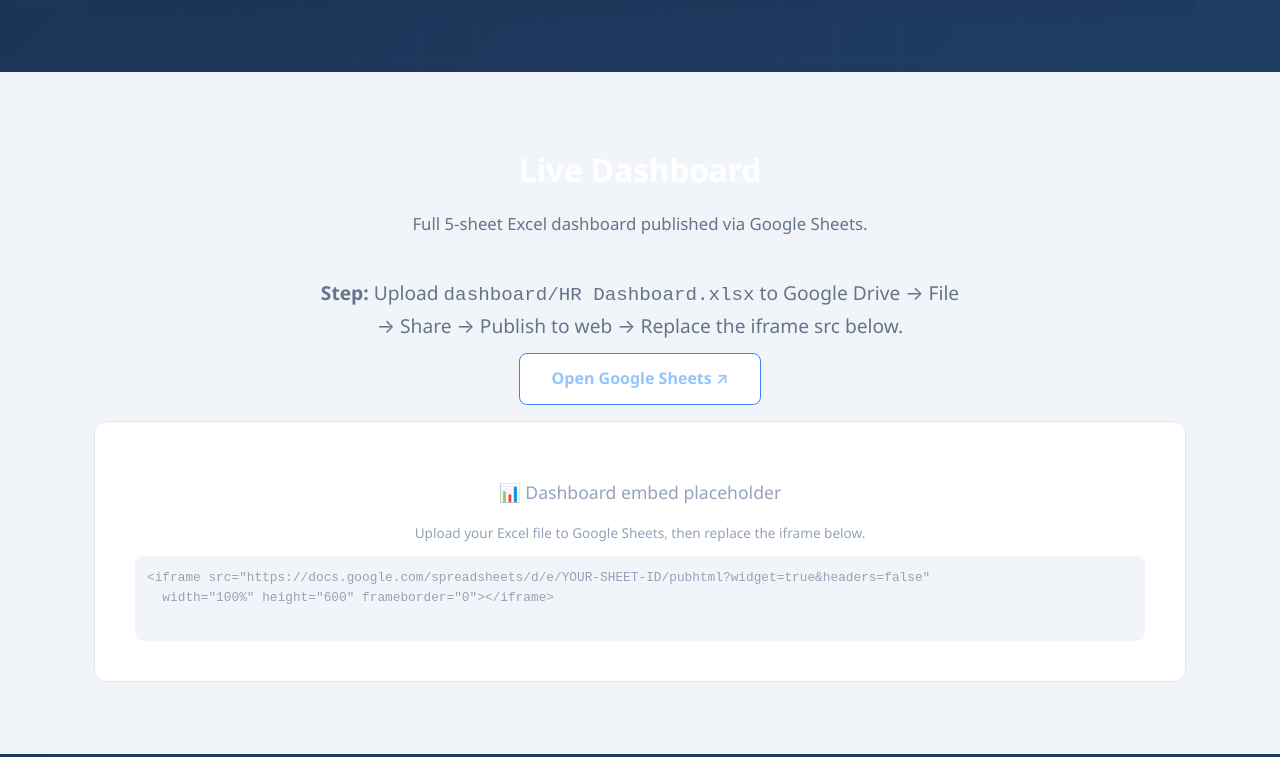
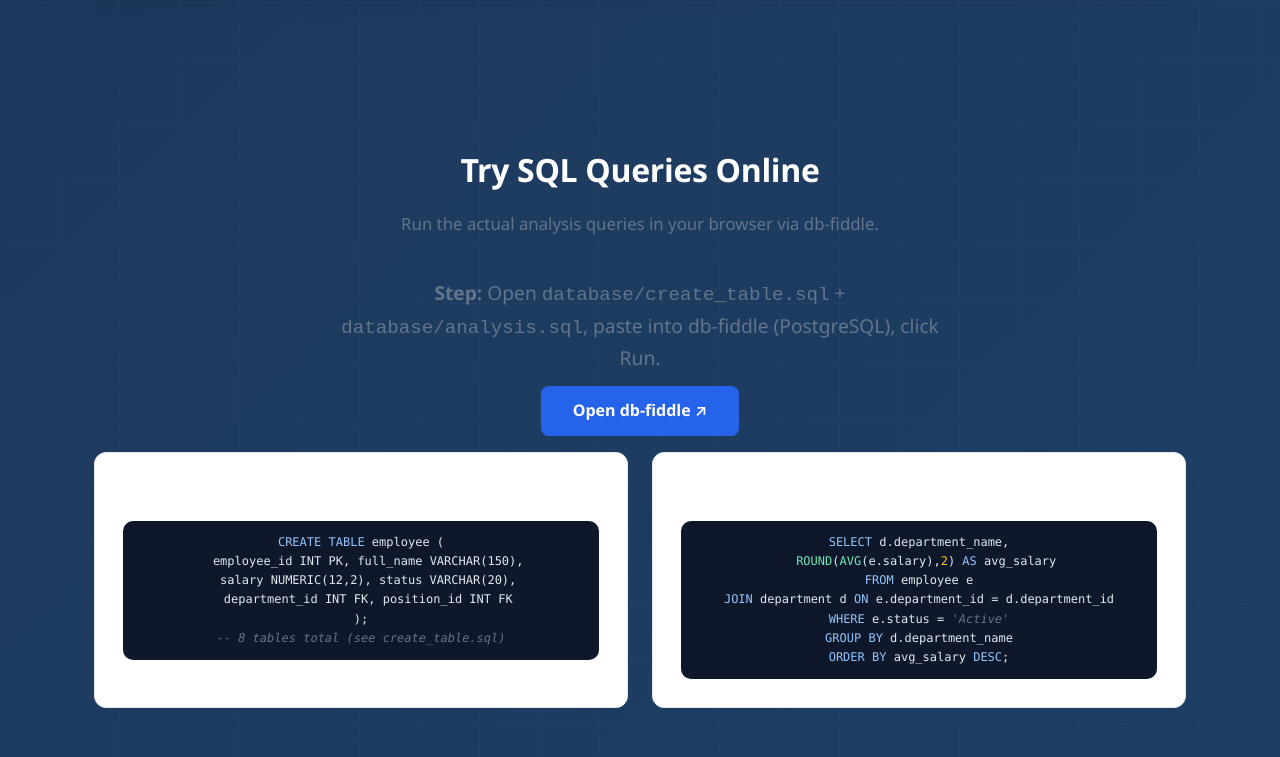
Before and after one commit to caesario1210/hr-analytics-system, a plain HTML site: page index.html in a window 1280 px wide. Shown: the part 4738-5495 px from the top of the page. Drawn offline with Linux system fonts and the light colour scheme; no server answers.

Commit message:
add: live Google Sheets dashboard embed

```diff
--- a/index.html
+++ b/index.html
@@ -356,35 +356,12 @@
       </a>
     </div>
     <div style="border:1px solid #e2e8f0;border-radius:12px;overflow:hidden;box-shadow:0 4px 20px rgba(0,0,0,0.06);">
-      <iframe src="dashboard/demo.html" style="width:100%;height:600px;border:none;" title="Live Data Preview"></iframe>
+      <iframe src="https://docs.google.com/spreadsheets/d/e/2PACX-1vQbUtmaoevddwNymG1AZn293yM_2Revlyw5FXDItA1pVDmBhIpdOHJJcn7qpsHESQ/pubhtml?widget=true&amp;headers=false" width="100%" height="600" frameborder="0" style="border:none;"></iframe>
     </div>
   </div>
 </section>
 
-<!-- Google Sheets Dashboard -->
-<section style="background:#f1f5f9;">
-  <div class="container">
-    <h2>Live Dashboard</h2>
-    <p class="subtitle">Full 5-sheet Excel dashboard published via Google Sheets.</p>
-    <div style="text-align:center;margin-bottom:16px;">
-      <p style="color:#64748b;margin-bottom:12px;">
-        <strong>Step:</strong> Upload <code>dashboard/HR Dashboard.xlsx</code> to Google Drive &rarr;
-        File &rarr; Share &rarr; Publish to web &rarr; Replace the iframe src below.
-      </p>
-      <a href="https://docs.google.com/spreadsheets/" target="_blank" class="btn btn-outline" style="background:#fff;">
-        Open Google Sheets &nearr;
-      </a>
-    </div>
-    <div style="border:1px solid #e2e8f0;border-radius:12px;overflow:hidden;background:#fff;padding:40px;text-align:center;color:#94a3b8;">
-      <p style="font-size:1.1rem;">&#128202; Dashboard embed placeholder</p>
-      <p style="font-size:0.85rem;">Upload your Excel file to Google Sheets, then replace the iframe below.</p>
-      <pre style="background:#f1f5f9;padding:12px;border-radius:8px;margin-top:12px;text-align:left;font-size:0.8rem;">
-&lt;iframe src="https://docs.google.com/spreadsheets/d/e/YOUR-SHEET-ID/pubhtml?widget=true&amp;headers=false"
-  width="100%" height="600" frameborder="0"&gt;&lt;/iframe&gt;
-      </pre>
-    </div>
-  </div>
-</section>
+<!-- Try SQL Online -->
 
 <!-- Try SQL Online -->
 <section>
```
